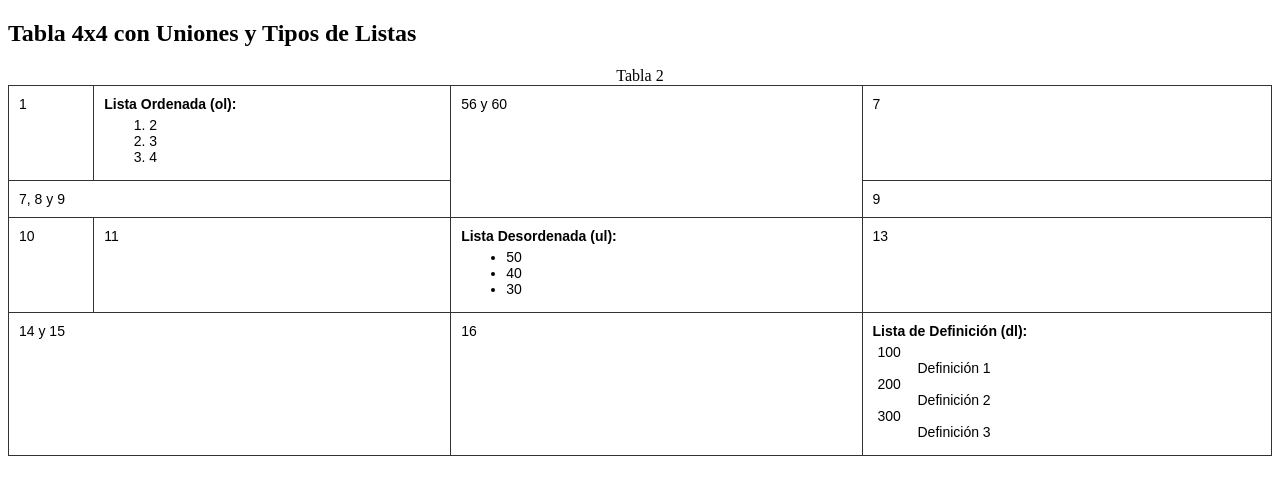
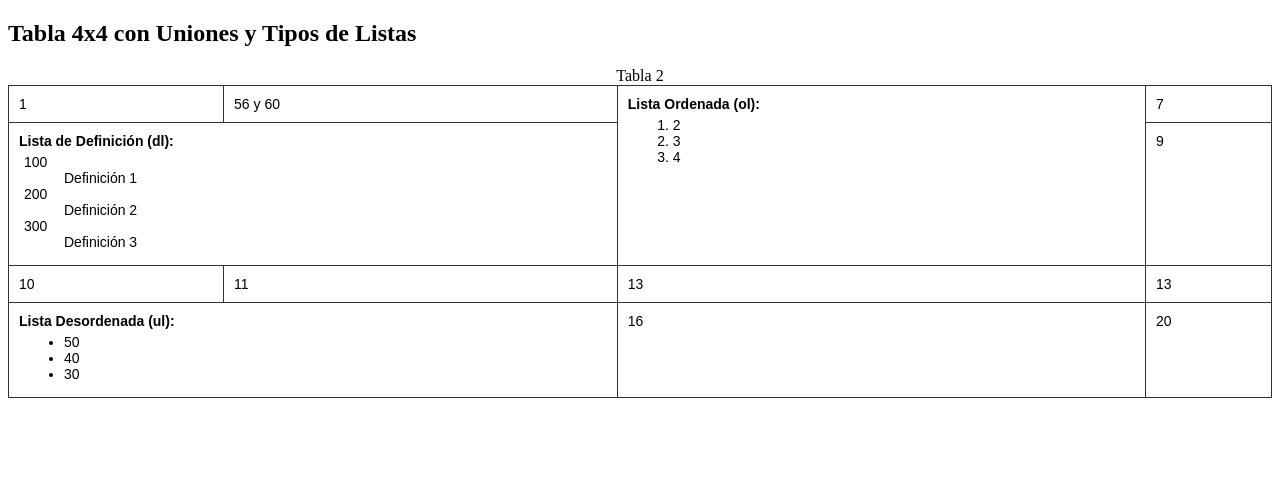
Before and after one commit to zonik811/EjercicioTablas, a plain HTML site: page Tablas2.html in a window 1280 px wide. Drawn offline with Linux system fonts and the light colour scheme.

Commit message:
Cambiando las listas a los Row y col spawn

```diff
--- a/Tablas2.html
+++ b/Tablas2.html
@@ -32,39 +32,20 @@
     <tr>
         <td>1</td>
         <td>
+            56 y 60
+        </td>
+        <td rowspan="2">
             <strong>Lista Ordenada (ol):</strong>
             <ol>
                 <li>2</li>
                 <li>3</li>
                 <li>4</li>
-            </ol>
-        </td>
-        <td rowspan="2">56 y 60 </td>
+            </ol> </td>
         <td>7</td>
     </tr>
     <tr>
-        <td colspan="2">7, 8 y 9</td>
-
-        <td>9</td>
-    </tr>
-    <tr>
-        <td>10</td>
-        <td>11</td>
-        <td>
-            <strong>Lista Desordenada (ul):</strong>
-            <ul>
-                <li>50</li>
-                <li>40</li>
-                <li>30</li>
-            </ul>
-        </td>
-        <td>13</td>
-    </tr>
-    <tr>
-        <td colspan="2">14 y 15 </td>
-        <td>16</td>
-        <td>
-            <strong>Lista de Definición (dl):</strong>
+        <td colspan="2">
+                        <strong>Lista de Definición (dl):</strong>
             <dl>
                 <dt>100</dt>
                 <dd>Definición 1</dd>
@@ -74,6 +55,29 @@
                 <dd>Definición 3</dd>
             </dl>
         </td>
+        <td>9</td>
+    </tr>
+    <tr>
+        <td>10</td>
+        <td>11</td>
+        <td>
+           13
+        </td>
+        <td>13</td>
+    </tr>
+    <tr>
+        <td colspan="2">
+             <strong>Lista Desordenada (ul):</strong>
+            <ul>
+                <li>50</li>
+                <li>40</li>
+                <li>30</li>
+            </ul>
+         </td>
+        <td>16</td>
+        <td>
+20
+        </td>
     </tr>
 </table>
 
```
Also changed, not shown: Tablas1.html (+1 -0 lines).
